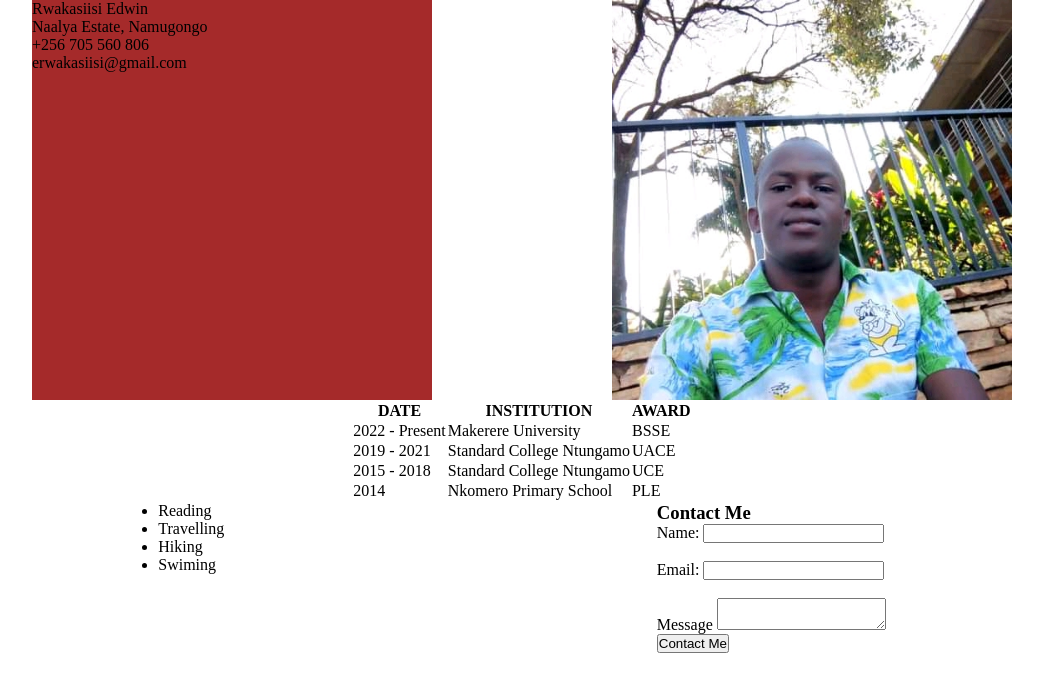
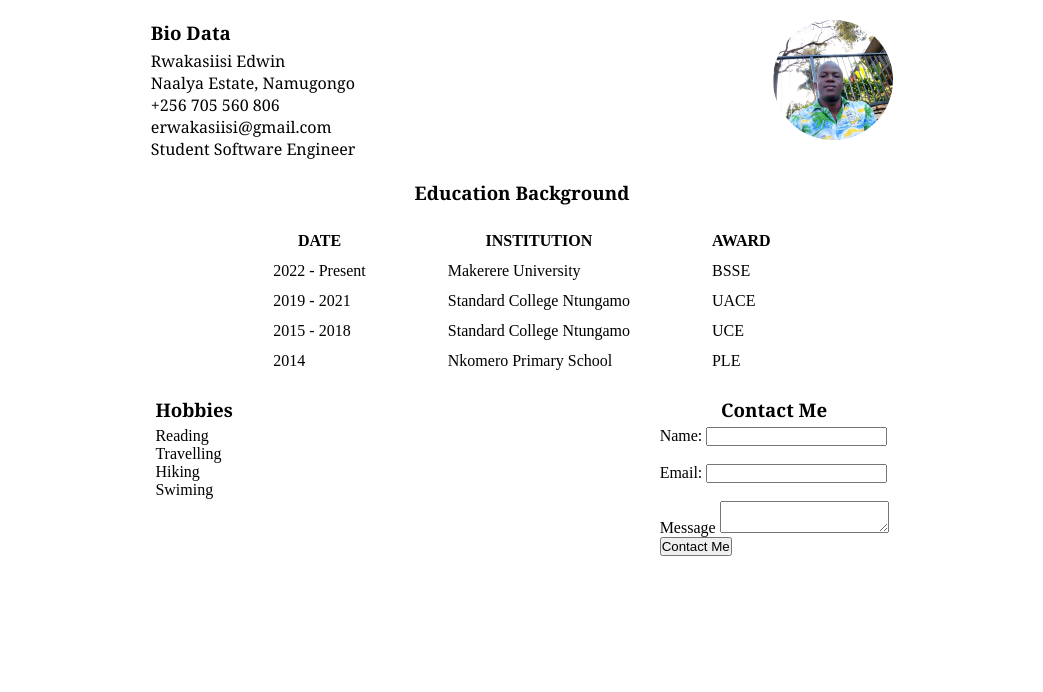
Before and after one commit to Edwin-devc/personal-website, a plain HTML site: page v3.0/index.html in a window 1280 px wide. Shown: the whole page, without its empty margins (118-1161 px from the left). Drawn offline with Linux system fonts and the light colour scheme.

Commit message:
more changes

```diff
--- a/v3.0/index.html
+++ b/v3.0/index.html
@@ -14,10 +14,12 @@
     <main>
         <section class="mx top-container">
             <div class="bio-data">
+                <h3>Bio Data</h3>
                 <p>Rwakasiisi Edwin</p>
                 <p>Naalya Estate, Namugongo</p>
                 <p>+256 705 560 806</p>
                 <p>erwakasiisi@gmail.com</p>
+                <p>Student Software Engineer</p>
             </div>
             <div class="image-container">
                 <img src="../images/portrait.jpg" alt="my portrait" width="270">
@@ -26,6 +28,7 @@
 
         <section>
             <div class="education-history">
+                <h3>Education Background</h3>
                 <table>
                     <thead>
                         <tr>
@@ -62,6 +65,7 @@
 
         <section class="mx bottom-container">
             <div class="hobbies">
+                <h3>Hobbies</h3>
                 <ul>
                     <li>Reading</li>
                     <li>Travelling</li>
--- a/v3.0/style.css
+++ b/v3.0/style.css
@@ -10,27 +10,57 @@
 .top-container, .bottom-container {
     display: flex;
     justify-content: space-around;
+    padding-top: 20px;
 }
-.bio-data {
-    background-color: brown;
-    width: 400px;
-    height: 400px;
+.bio-data p {
+    font-family: Georgia, 'Times New Roman', Times, serif;
+    font-weight: 500;
+}
+
+.bio-data h3 {
+    font-family: Georgia, 'Times New Roman', Times, serif;
+    margin-bottom: 5px;
 }
 
 .image-container {
-    background-color: aqua;
-    width: 400px;
-    height: 400px;
+
 }
 .image-container img {
-    width: inherit;
-    height: inherit;
+    width: 120px;
+    height:120px;
+    border: none;
+    border-radius: 50%;
 }
 .education-history {
     width: 600px;
     height: auto;
     margin: auto;
 }
+.education-history h3{
+    text-align: center;
+    margin: 20px 0;
+    font-family: Georgia, 'Times New Roman', Times, serif;
+}
 table {
     margin: auto;
 }
+table th {
+    padding: 5px 40px;
+}
+
+table td {
+    padding: 5px 40px;
+}
+
+.hobbies h3 {
+    font-family: Georgia, 'Times New Roman', Times, serif;
+    margin-bottom: 5px;
+}
+.hobbies ul li {
+    list-style: none;
+}
+.contact-me h3 {
+    margin-bottom: 5px;
+    text-align: center;
+    font-family: Georgia, 'Times New Roman', Times, serif;
+}
```
